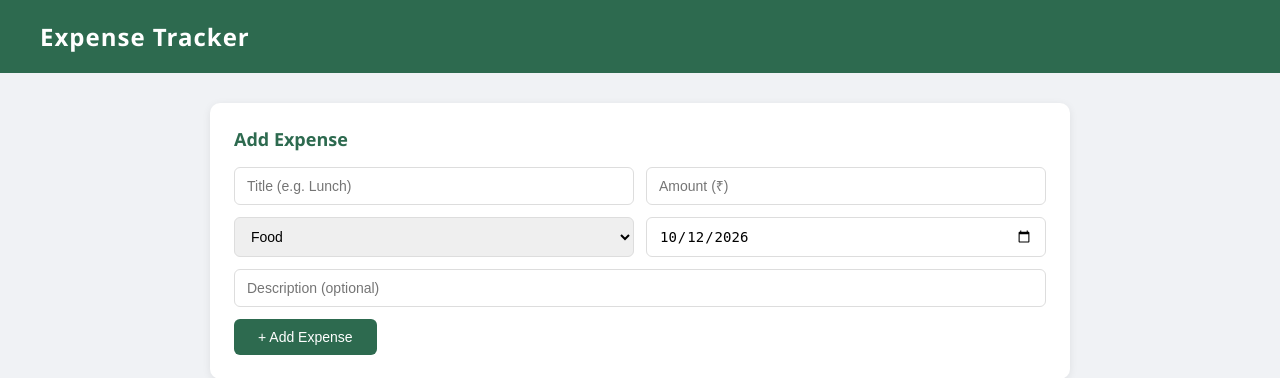
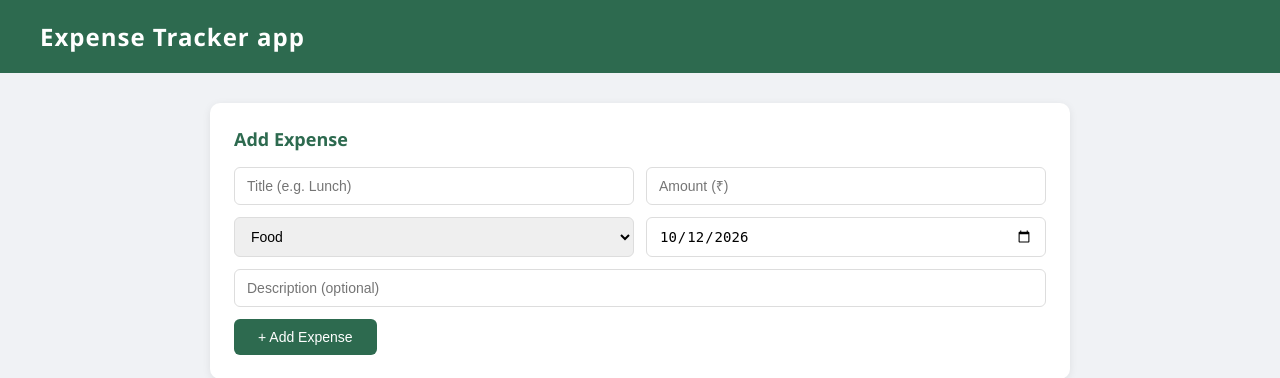
Before and after one commit to tanimamishra/expense-tracker, a Flask app: page / in a window 1280 px wide. Shown: the top 378 px of the page. Run offline with Flask 3, Linux system fonts and the light colour scheme; data that the repository does not hold is empty.

Commit message:
header update

```diff
--- a/templates/index.html
+++ b/templates/index.html
@@ -184,7 +184,7 @@
 </head>
 <body>
 
-<header>Expense Tracker</header>
+<header>Expense Tracker app</header>
 
 <div class="container">
 
```
